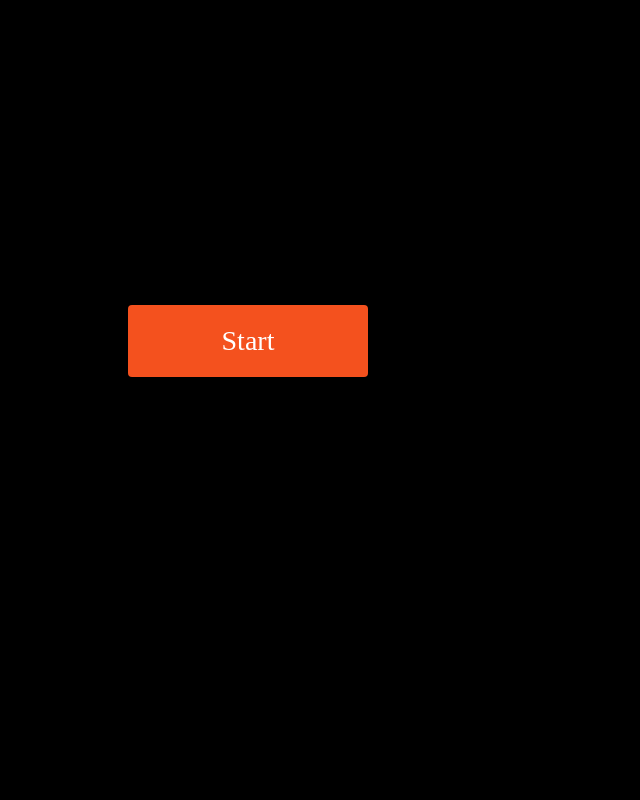
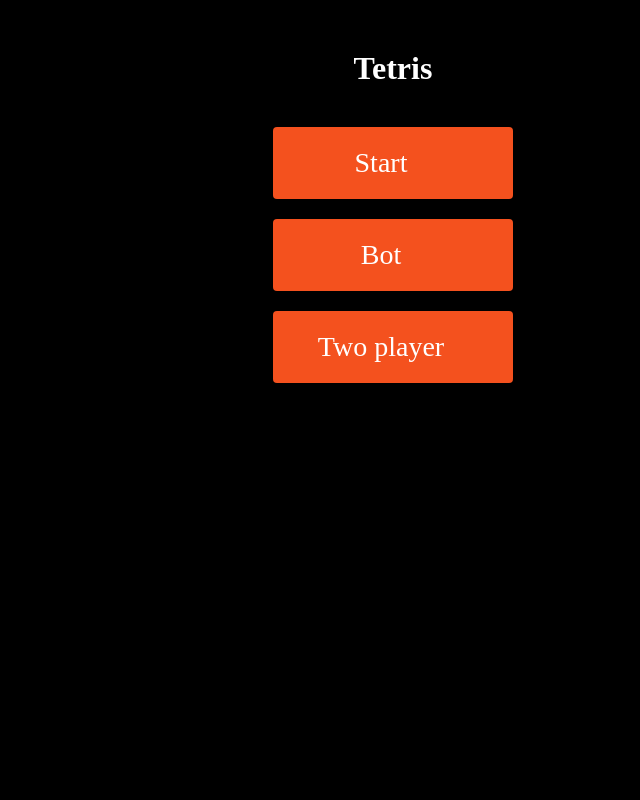
Before and after one commit to Danielcook234/tetris-web, a Django app: page / in a window 1280 px wide. Shown: the whole page, without its empty margins (247-887 px from the left). Run offline with Django 5.2, Linux system fonts and the light colour scheme.

Commit message:
added multiple buttons to different webpages so can implement seperate scripts

```diff
--- a/tetris/tetris_game/static/tetris_game/css/style.css
+++ b/tetris/tetris_game/static/tetris_game/css/style.css
@@ -1,26 +1,28 @@
 h1 {
     text-align: center;
-    position: absolute;
-    top: 50px;
-    right: 750px;
+    margin-top: 50px;
+    margin-bottom: 40px;
+    color: white;
+}
+
+.button-container {
+  display: flex;
+  flex-direction: column;
+  align-items: center;
+  gap: 20px;
 }
 
 .button {
-  display: inline-block;
   border-radius: 4px;
   background-color: #f4511e;
   border: none;
   color: #FFFFFF;
   text-align: center;
-  position: absolute;
-  top: 300px;
-  right: 660px;
   font-size: 28px;
   padding: 20px;
   width: 200px;
   transition: all 0.5s;
   cursor: pointer;
-  margin: 5px;
 }
 
 .button span {
@@ -32,10 +34,9 @@ h1 {
 
 .button span:after {
   content: '\00bb';
-  position: absolute;
+  display: inline-block;
   opacity: 0;
-  top: 0;
-  right: -20px;
+  margin-left: 10px;
   transition: 0.5s;
 }
 
@@ -56,8 +57,11 @@ html, body {
 body {
     background: black;
     display: flex;
+    flex-direction: column;
     align-items: center;
-    justify-content: center;
+    justify-content: flex-start;
+    min-height: 100vh;
+    margin: 0;
 }
 
 canvas {
--- a/tetris/tetris_game/templates/tetris_game/index.html
+++ b/tetris/tetris_game/templates/tetris_game/index.html
@@ -4,10 +4,14 @@
 <head>
     <meta charset="UTF-8">
     <title>Tetris Game</title>
-    <link rel="stylesheet" href="{% static 'tetris_game/css/style.css' %}">
+    <link rel="stylesheet" href="{% static 'tetris_game/css/style.css' %}?v=2">
 </head>
 <body>
     <h1>Tetris</h1>
-    <a href="{% url 'start-btn' %}" class="button"><span>Start</span></a>
+    <div class="button-container">
+        <a href="{% url 'start-btn' %}" class="button"><span>Start</span></a>
+        <a href="{% url 'bot-btn' %}" class="button"><span>Bot</span></a>
+        <a href="#" class="button" onclick="alert('Two player not implemented yet')"><span>Two player</span></a>
+    </div>
 </body>
 </html>
--- a/tetris/tetris_game/urls.py
+++ b/tetris/tetris_game/urls.py
@@ -3,5 +3,7 @@ from . import views
 
 urlpatterns = [
     path('', views.index, name='tetris-home'),
-    path('start/', views.start_btn, name='start-btn')
+    path('start/', views.start_btn, name='start-btn'),
+    path('bot/',views.bot_btn,name='bot-btn')
+    #add two player here
 ]
--- a/tetris/tetris_game/views.py
+++ b/tetris/tetris_game/views.py
@@ -4,4 +4,7 @@ def index(request):
     return render(request, 'tetris_game/index.html')
 
 def start_btn(request):
-    return render(request, 'tetris_game/game.html')
+    return render(request, 'tetris_game/game.html',  {'mode': 'single'})
+
+def bot_btn(request):
+    return render(request, 'tetris_game/game.html', {'mode':'bot'})
```
Also changed, not shown: tetris/tetris_game/static/tetris_game/js/tetris.js (+18 -0 lines).
